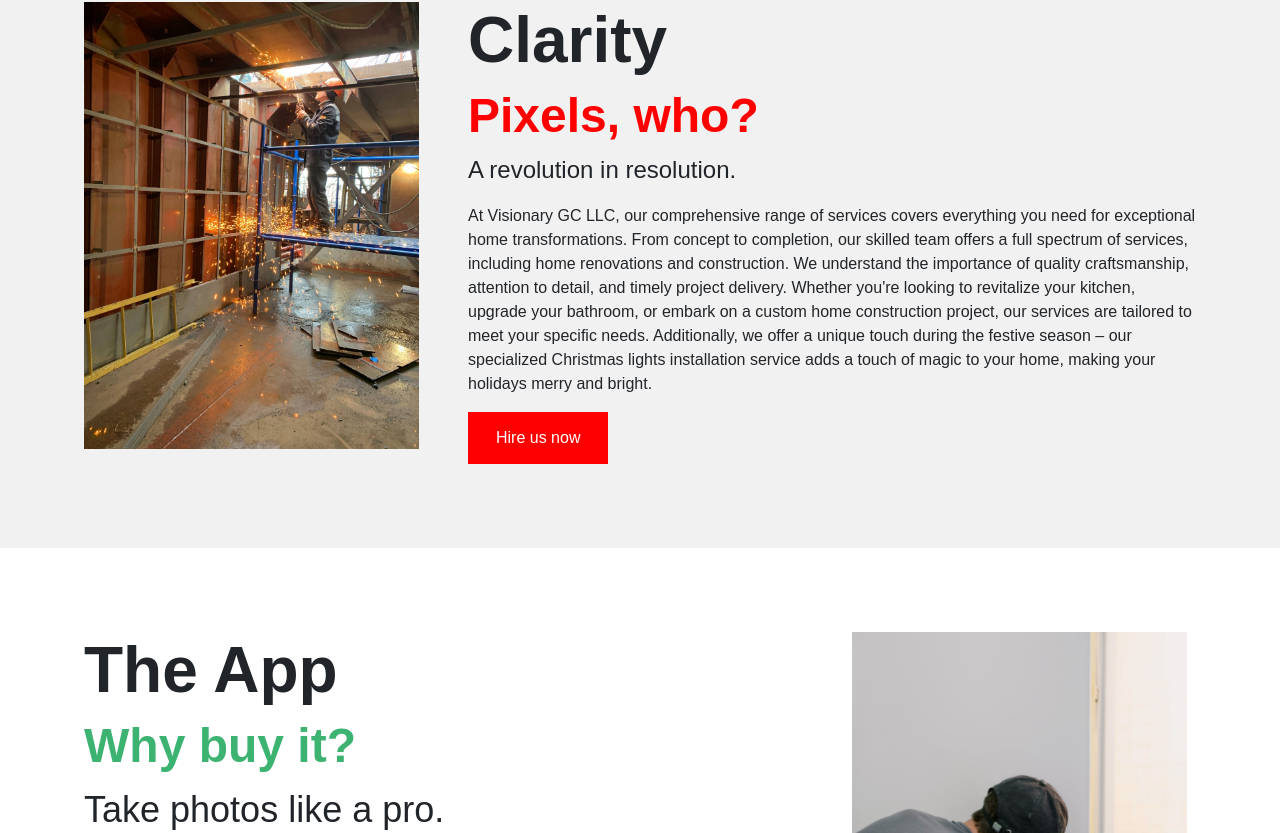
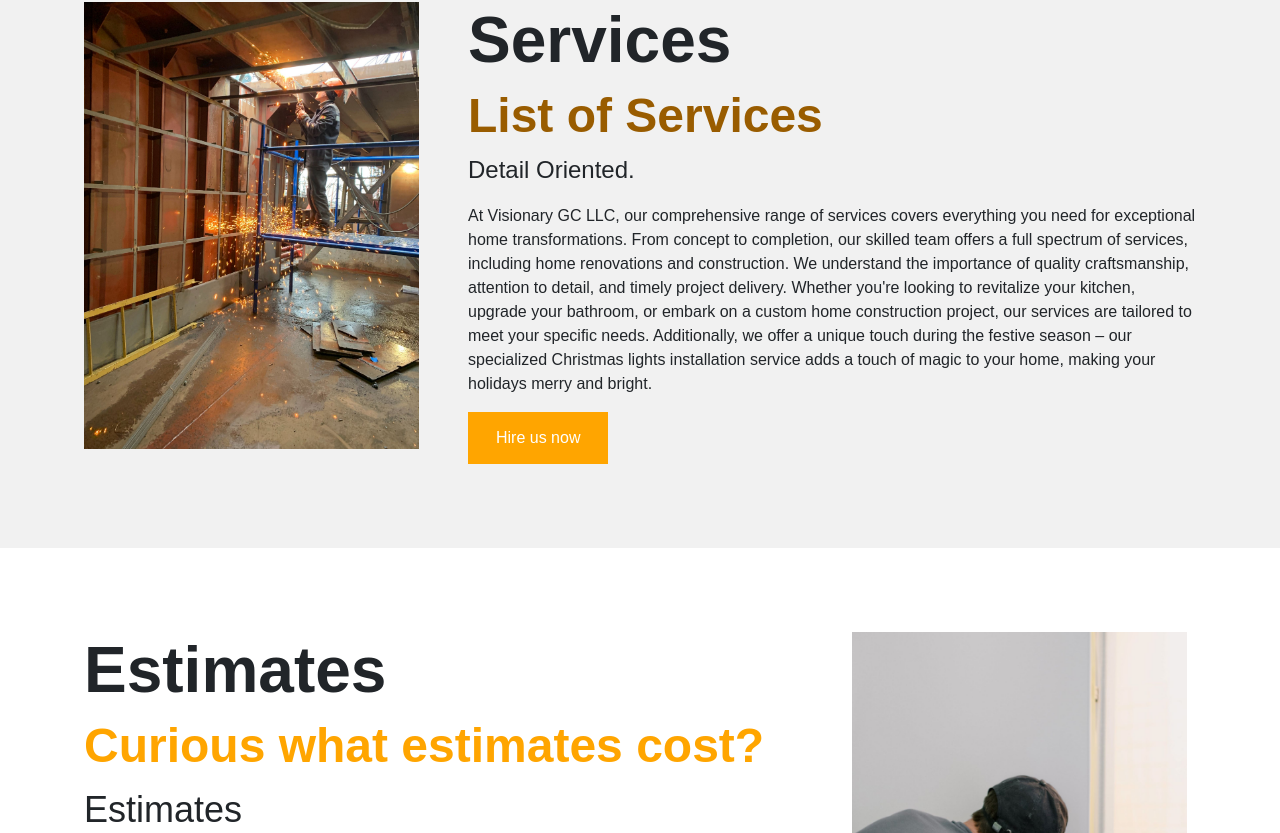
Before and after one commit to Gooberin95/electricslide, a React (Create React App) app: page / in a window 1280 px wide. Shown: the part 1107-1940 px from the top of the page. Built offline with nearby package versions, Linux system fonts and the light colour scheme.

Commit message:
adding color

```diff
--- a/src/Jumbo.js
+++ b/src/Jumbo.js
@@ -1,6 +1,4 @@
 import React from 'react';
-import Button from 'react-bootstrap/Button';
-import photo from './Original.png';
 import style from './jumbo-style.module.css';
 
 function Jumbo() {
--- a/src/Section.js
+++ b/src/Section.js
@@ -12,7 +12,7 @@ import estimatesdata from './estimatesdata.js';
 function Section() {
 	  return (
 		      <>
-		        <div className={styles.container}>
+		        <div className={styles.container} id="section1">
 		          <div className={styles.row}>
 		            <div className={styles['column-66']}>
 		              <h1 className={styles['xlarge-font']}><b>About</b></h1>
@@ -31,21 +31,21 @@ function Section() {
 		            <div className={styles['column-33']}>
 		              <img src={sparks} alt="App" width="335" height="471" />
 		            </div>
-		            <div className={styles['column-66']}>
-		              <h1 className={styles['xlarge-font']}><b>Clarity</b></h1>
-		              <h1 className={styles['large-font']} style={{ color: "red" }}><b>Pixels, who?</b></h1>
-		              <p><span style={{ fontSize: "24px" }}>A revolution in resolution.</span></p><p>{servicesdata}</p>
-		              <button className={styles.button} style={{ backgroundColor: 'red' }}>Hire us now</button>
+		            <div className={styles['column-66']} id="section2">
+		              <h1 className={styles['xlarge-font']}><b>Services</b></h1>
+		              <h1 className={styles['large-font']} style={{ color: "#995c00" }}><b>List of Services</b></h1>
+		              <p><span style={{ fontSize: "24px" }}>Detail Oriented.</span></p><p>{servicesdata}</p>
+		              <button className={styles.button} style={{ backgroundColor: 'orange' }}>Hire us now</button>
 		            </div>
 		          </div>
 		        </div>
 
-		        <div className={styles.container}>
+		        <div className={styles.container} id="section3">
 		          <div className={styles.row}>
 		            <div className={styles['column-66']}>
-		              <h1 className={styles['xlarge-font']}><b>The App</b></h1>
-		              <h1 className={styles['large-font']} style={{ color: "MediumSeaGreen" }}><b>Why buy it?</b></h1>
-		              <p><span style={{ fontSize: "36px" }}>Take photos like a pro.</span></p> <p> {estimatesdata}</p>
+		              <h1 className={styles['xlarge-font']}><b>Estimates</b></h1>
+		              <h1 className={styles['large-font']} style={{ color: "orange" }}><b>Curious what estimates cost?</b></h1>
+		              <p><span style={{ fontSize: "36px" }}>Estimates</span></p> <p> {estimatesdata}</p>
 		              <button className={styles.button}>Hire us now</button>
 		            </div>
 		            <div className={styles['column-33']}>
```
